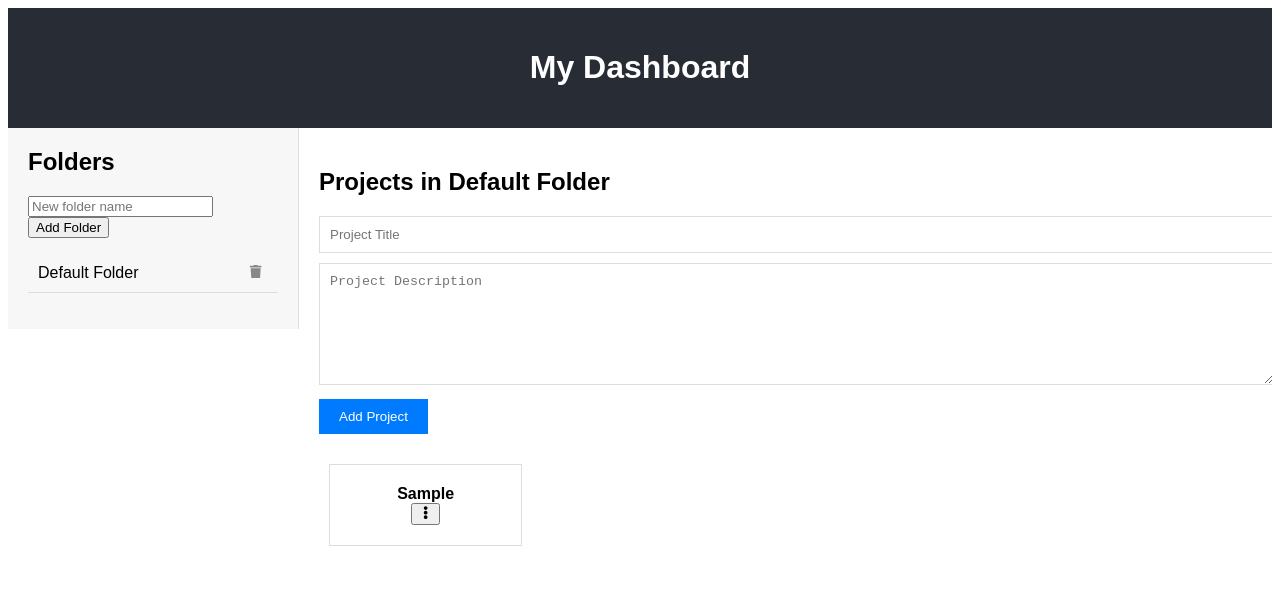
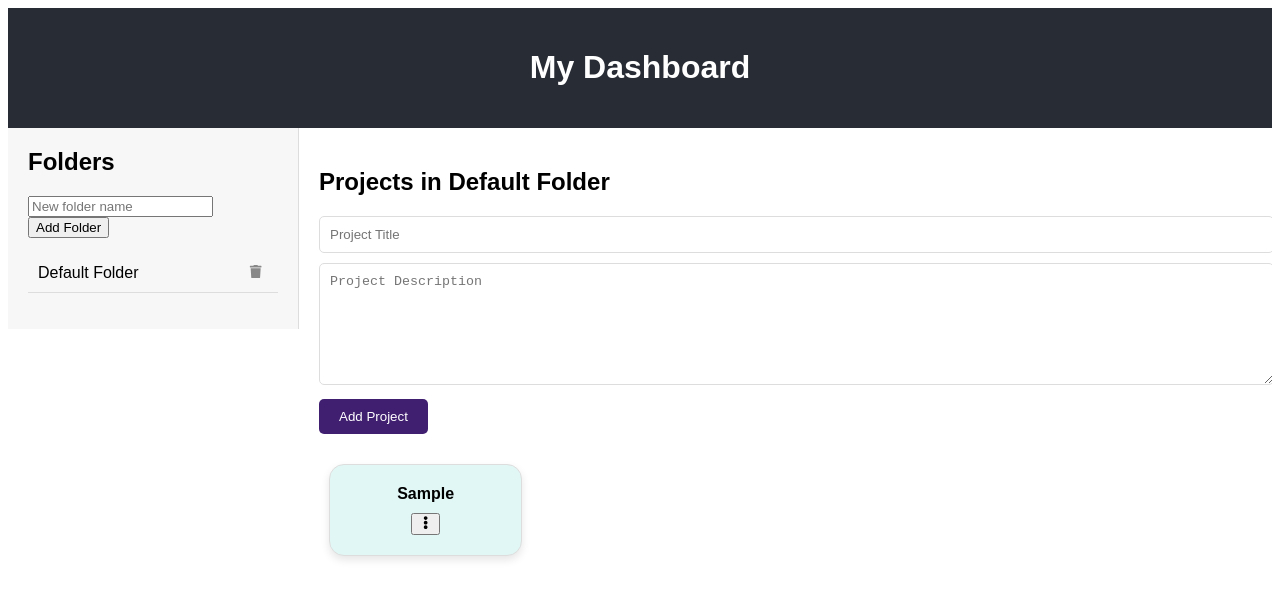
Before and after one commit to pi8878/project-dashboard, a React (Create React App) app: page / in a window 1280 px wide. Both pictures are taken after typing "Sample", "Sample" into the empty fields and a click on the button "Add Project". Shown: the top 598 px of the page. Built offline with nearby package versions, Linux system fonts and the light colour scheme.

Commit message:
made changes to css

```diff
--- a/src/index.css
+++ b/src/index.css
@@ -67,10 +67,13 @@ header {
   border: none;
   cursor: pointer;
   color: #888;
+  border-radius: 5px;
+  transition: background-color 0.3s ease;
 }
 
 .sidebar ul li button:hover {
   color: #000;
+  background-color: #ddd;
 }
 
 .sidebar ul li:hover {
@@ -98,11 +101,22 @@ header {
   cursor: pointer;
   word-wrap: break-word; /* Ensure text wraps within the box */
   box-sizing: border-box;
+  border-radius: 15px; /* Rounded corners */
+  transition: box-shadow 0.3s ease, transform 0.3s ease;
+  background-color: #E1F7F5;
+  box-shadow: 0 4px 8px rgba(0, 0, 0, 0.1);
 }
 
 .project-item h2 {
   margin: 0;
   font-size: 1rem; /* Adjust font size as needed */
+  word-break: break-word; /* Ensure long words break and wrap */
+  margin-bottom: 10px;
+}
+
+.project-item:hover {
+  box-shadow: 0 8px 16px rgba(0, 0, 0, 0.2);
+  transform: translateY(-5px);
 }
 
 .add-project-form {
@@ -115,14 +129,17 @@ header {
   margin-bottom: 10px;
   padding: 10px;
   border: 1px solid #ddd;
+  border-radius: 5px; /* Rounded corners */
 }
 
 .add-project-form button {
   padding: 10px 20px;
-  background-color: #007bff;
+  background-color: #401F71;
   color: white;
   border: none;
   cursor: pointer;
+  border-radius: 5px; /* Rounded corners */
+  transition: background-color 0.3s ease;
 }
 
 .add-project-form button:hover {
@@ -138,6 +155,8 @@ header {
   display: flex;
   flex-direction: column;
   z-index: 1000;
+  border-radius: 5px; /* Rounded corners */
+  box-shadow: 0 4px 8px rgba(0, 0, 0, 0.1);
 }
 
 .dropdown-menu button {
@@ -146,6 +165,8 @@ header {
   padding: 10px;
   cursor: pointer;
   text-align: left;
+  border-radius: 5px; /* Rounded corners */
+  transition: background-color 0.3s ease;
 }
 
 .dropdown-menu button:hover {
@@ -156,17 +177,20 @@ header {
   padding: 10px;
   border: none;
   border-top: 1px solid #ddd;
+  border-radius: 0 0 5px 5px; /* Rounded corners at the bottom */
 }
 
 .dropdown-menu select {
   padding: 10px;
   border: none;
   border-top: 1px solid #ddd;
+  border-radius: 0 0 5px 5px; /* Rounded corners at the bottom */
 }
 
 .project-view .btn {
   margin-right: 10px;
   margin-bottom: 20px;
+  border-radius: 5px; /* Rounded corners */
 }
 
 textarea {
@@ -176,6 +200,7 @@ textarea {
   border: 1px solid #ddd;
   resize: both; /* Allow manual resizing */
   overflow: auto; /* Ensure scrolling */
+  border-radius: 5px; /* Rounded corners */
 }
 
 @media (max-width: 768px) {
```
